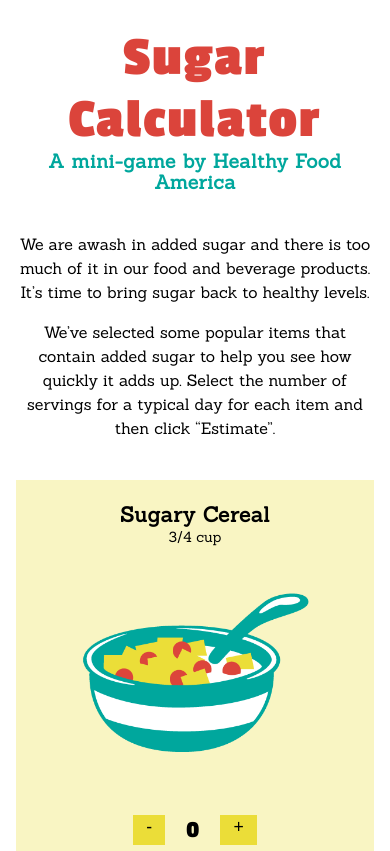
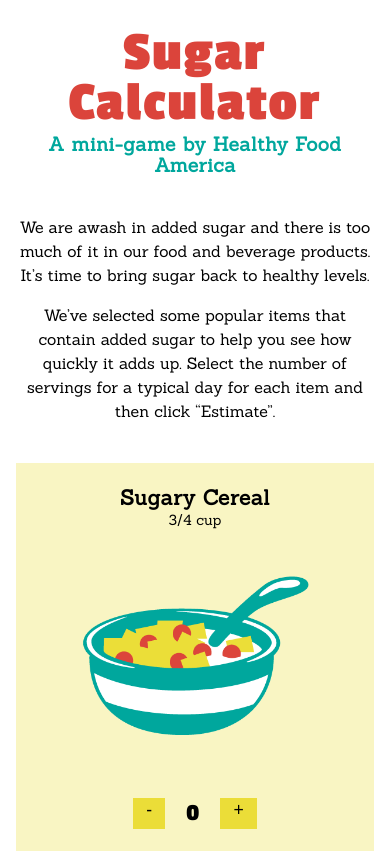
Before and after one commit to constancecchen/healthy-food-america, a website: page index.html in a window 390 px wide. Shown: the top 851 px of the page. Drawn offline with nearby package versions, Linux system fonts and the light colour scheme.

Commit message:
Header mobile tweak, sugar stream tweak

```diff
--- a/css/sections/estimate.scss
+++ b/css/sections/estimate.scss
@@ -58,7 +58,7 @@
   // Falling sugar stream
   &::after {
     position: absolute;
-    top: .2em;
+    top: .15em;
     left: -1.9em;
     content: "";
     width: .5em;
--- a/css/sections/header.scss
+++ b/css/sections/header.scss
@@ -2,8 +2,9 @@
   Header
 -----------------------------------------------*/
 .page-heading {
-  margin: .5em auto 0;
+  margin: .5em auto .1em;
   font-size: 3.5em;
+  line-height: .9;
   color: $color-primary;
 }
 
```
Also changed, not shown: css/style.css.
